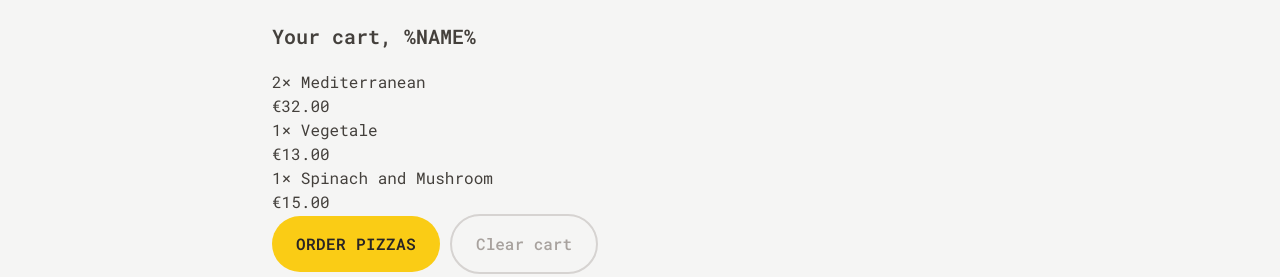
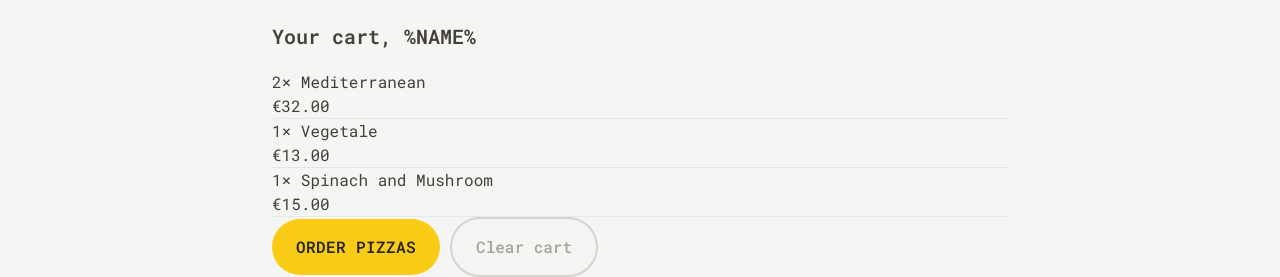
Before and after one commit to ehsanmehrjoo/Fast-React-Pizza, a React (Vite) app: page /cart in a window 1280 px wide. Shown: the part 143-420 px from the top of the page. Built offline with nearby package versions, Linux system fonts and the light colour scheme.

Commit message:
Update   Cart   tailwind

```diff
--- a/src/features/cart/Cart.jsx
+++ b/src/features/cart/Cart.jsx
@@ -35,7 +35,7 @@ function Cart() {
       <LinkButton  to="/menu" className='text-sm text-blue-500 hover:text-blue-600 hover:underline'>&larr; Back to menu</LinkButton>
 
       <h2 className='font-semibold text-xl mt-7 mb-5'>Your cart, %NAME%</h2>
-      <ul>
+      <ul className='divide-y divide-stone-200 border-b mt-3'>
         {cart.map((item) => (<CartItem item={item} key={item.key}  />))}
       </ul>
       <div>
```
